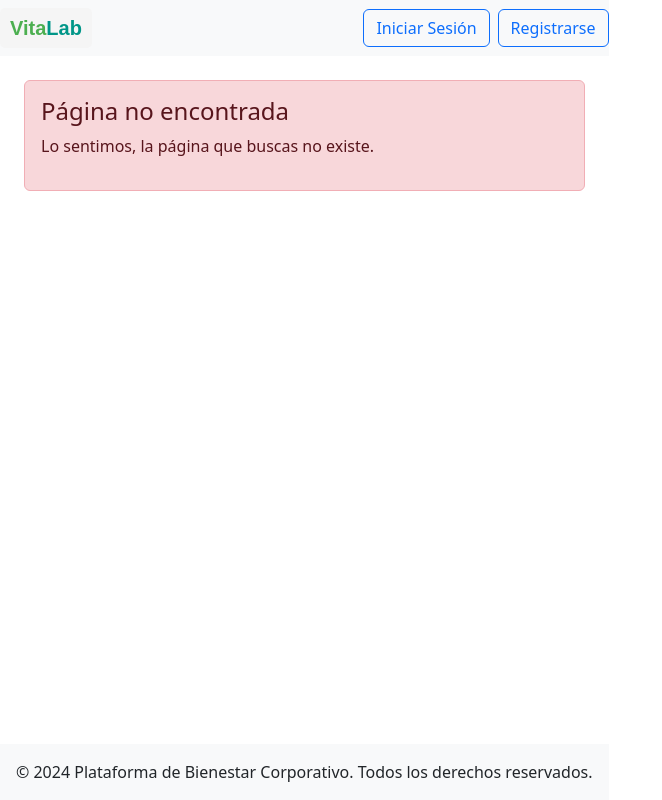
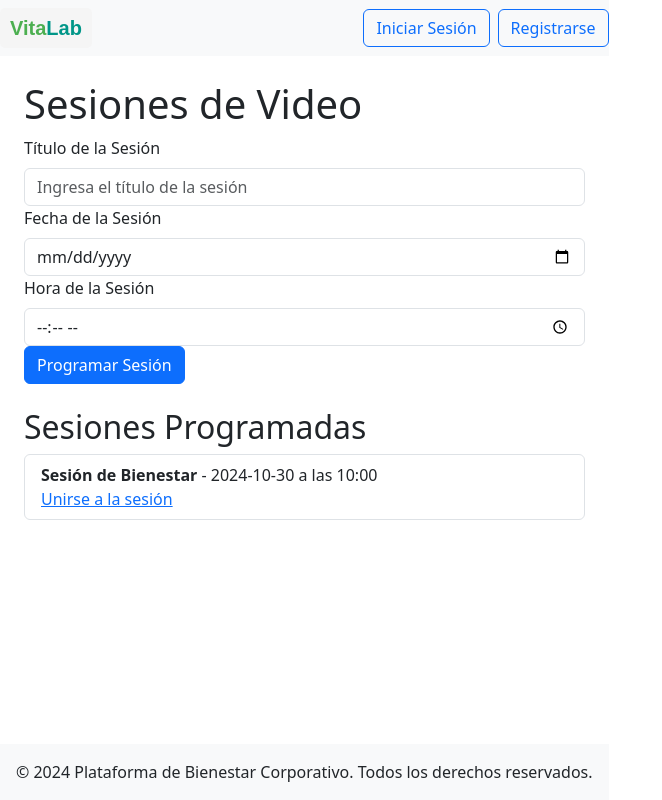
Before and after one commit to tamy290/Plataforma-de-Bienestar-Corporativo, a React (Vite) app in the folder frontend/: page /sesiones-video in a window 1280 px wide. Shown: the whole page, without its empty margins (0-662 px from the left). Built offline with nearby package versions, Linux system fonts and the light colour scheme.

Commit message:
subir sesiones

```diff
--- a/frontend/src/App.jsx
+++ b/frontend/src/App.jsx
@@ -15,6 +15,7 @@ import DashboardPsicólogo from './Psicólogo/DashboardPsicólogo';
 import FichaSaludFuncionario from './Psicólogo/FichaSaludFuncionario';
 import HistorialFuncionario from './Psicólogo/HistorialFuncionario';
 import ReportesBienestar from './Psicólogo/ReportesBienestar';
+import SesionesVideo from './Psicólogo/SesionesVideos';
 
 const App = () => {
     return (
@@ -35,6 +36,7 @@ const App = () => {
                         <Route path="/psicologo/ficha-salud" element={<FichaSaludFuncionario />} />
                         <Route path="/psicologo/historial-funcionario" element={<HistorialFuncionario/>}/>
                         <Route path="/psicologo/reportes-bienestar" element={<ReportesBienestar />} />
+                        <Route path="/sesiones-video" element={<SesionesVideo />} />
                         <Route path="*" element={<NotFound />} />
                     </Routes>
                 </div>
--- a/frontend/src/Psicólogo/SesionesVideos.jsx
+++ b/frontend/src/Psicólogo/SesionesVideos.jsx
@@ -0,0 +1,110 @@
+import React, { useState, useEffect } from 'react';
+import { Container, ListGroup, Form, Button, Alert } from 'react-bootstrap';
+
+const SesionesVideo = () => {
+    const [sesiones, setSesiones] = useState([]);
+    const [titulo, setTitulo] = useState('');
+    const [fecha, setFecha] = useState('');
+    const [hora, setHora] = useState('');
+    const [error, setError] = useState(null);
+    const [loading, setLoading] = useState(true);
+
+    useEffect(() => {
+        // Simulación de carga de sesiones
+        const fetchSesiones = async () => {
+            // Aquí podrías hacer una solicitud a tu backend para obtener las sesiones programadas.
+            setLoading(false);
+            // Ejemplo de sesiones
+            setSesiones([
+                { id: 1, titulo: 'Sesión de Bienestar', fecha: '2024-10-30', hora: '10:00', enlace: 'https://zoom.us/j/123456789' },
+            ]);
+        };
+
+        fetchSesiones();
+    }, []);
+
+    const handleSubmit = (e) => {
+        e.preventDefault();
+
+        // Validación simple
+        if (!titulo || !fecha || !hora) {
+            setError('Por favor, completa todos los campos.');
+            return;
+        }
+
+        // Generar un enlace de Zoom simple (ejemplo)
+        const enlaceZoom = `https://zoom.us/j/${Math.floor(100000000 + Math.random() * 900000000)}`;
+
+        // Agregar la nueva sesión a la lista
+        const nuevaSesion = {
+            id: sesiones.length + 1,
+            titulo,
+            fecha,
+            hora,
+            enlace: enlaceZoom,
+        };
+
+        setSesiones([...sesiones, nuevaSesion]);
+        setTitulo('');
+        setFecha('');
+        setHora('');
+        setError(null);
+    };
+
+    return (
+        <Container>
+            <h1>Sesiones de Video</h1>
+            {error && <Alert variant="danger">{error}</Alert>}
+            <Form onSubmit={handleSubmit}>
+                <Form.Group controlId="formTitulo">
+                    <Form.Label>Título de la Sesión</Form.Label>
+                    <Form.Control
+                        type="text"
+                        placeholder="Ingresa el título de la sesión"
+                        value={titulo}
+                        onChange={(e) => setTitulo(e.target.value)}
+                    />
+                </Form.Group>
+                <Form.Group controlId="formFecha">
+                    <Form.Label>Fecha de la Sesión</Form.Label>
+                    <Form.Control
+                        type="date"
+                        value={fecha}
+                        onChange={(e) => setFecha(e.target.value)}
+                    />
+                </Form.Group>
+                <Form.Group controlId="formHora">
+                    <Form.Label>Hora de la Sesión</Form.Label>
+                    <Form.Control
+                        type="time"
+                        value={hora}
+                        onChange={(e) => setHora(e.target.value)}
+                    />
+                </Form.Group>
+                <Button variant="primary" type="submit">
+                    Programar Sesión
+                </Button>
+            </Form>
+            <h2 className="mt-4">Sesiones Programadas</h2>
+            {loading ? (
+                <p>Cargando sesiones...</p>
+            ) : (
+                <ListGroup>
+                    {sesiones.length === 0 ? (
+                        <p>No hay sesiones programadas.</p>
+                    ) : (
+                        sesiones.map((sesion) => (
+                            <ListGroup.Item key={sesion.id}>
+                                <strong>{sesion.titulo}</strong> - {sesion.fecha} a las {sesion.hora}
+                                <br />
+                                <a href={sesion.enlace} target="_blank" rel="noopener noreferrer">Unirse a la sesión</a>
+                            </ListGroup.Item>
+                        ))
+                    )}
+                </ListGroup>
+            )}
+        </Container>
+    );
+};
+
+export default SesionesVideo;
```
Also changed, not shown: frontend/src/Psicólogo/TalleresBienestar.jsx (deleted).
